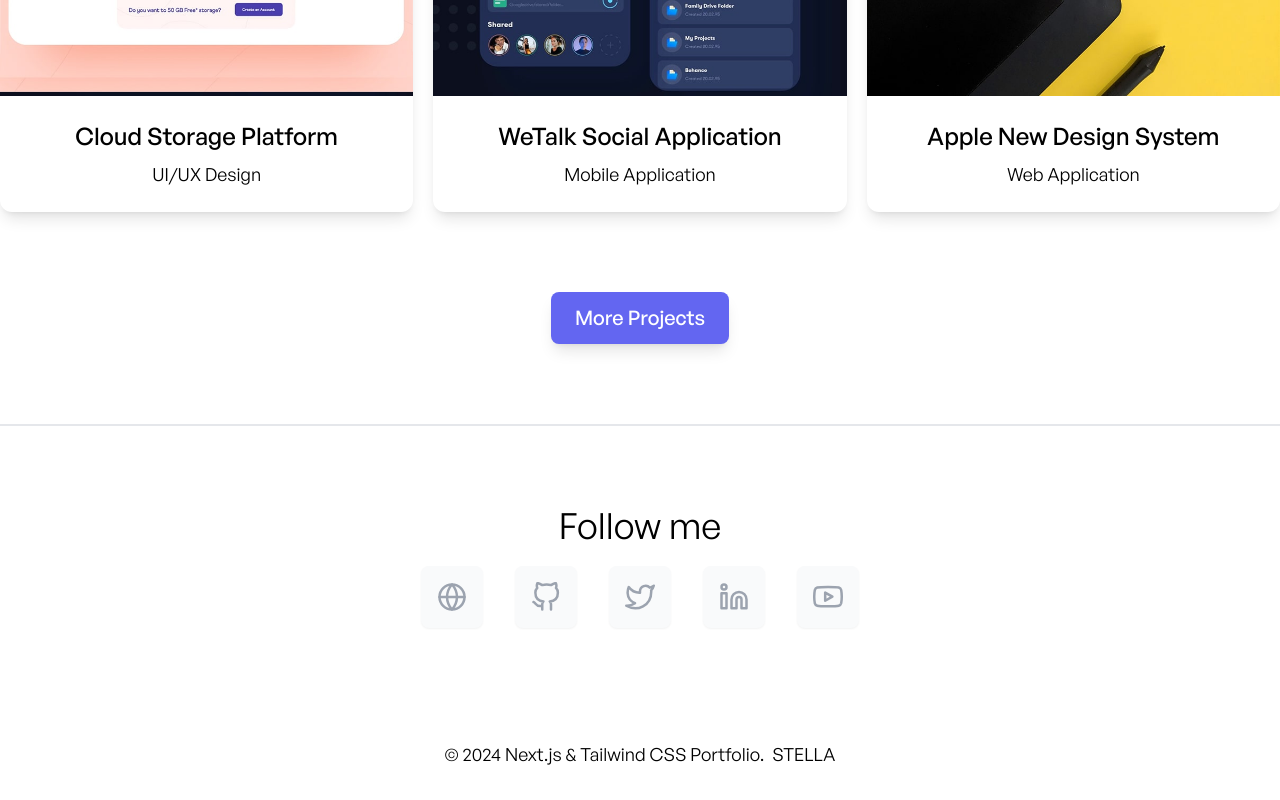
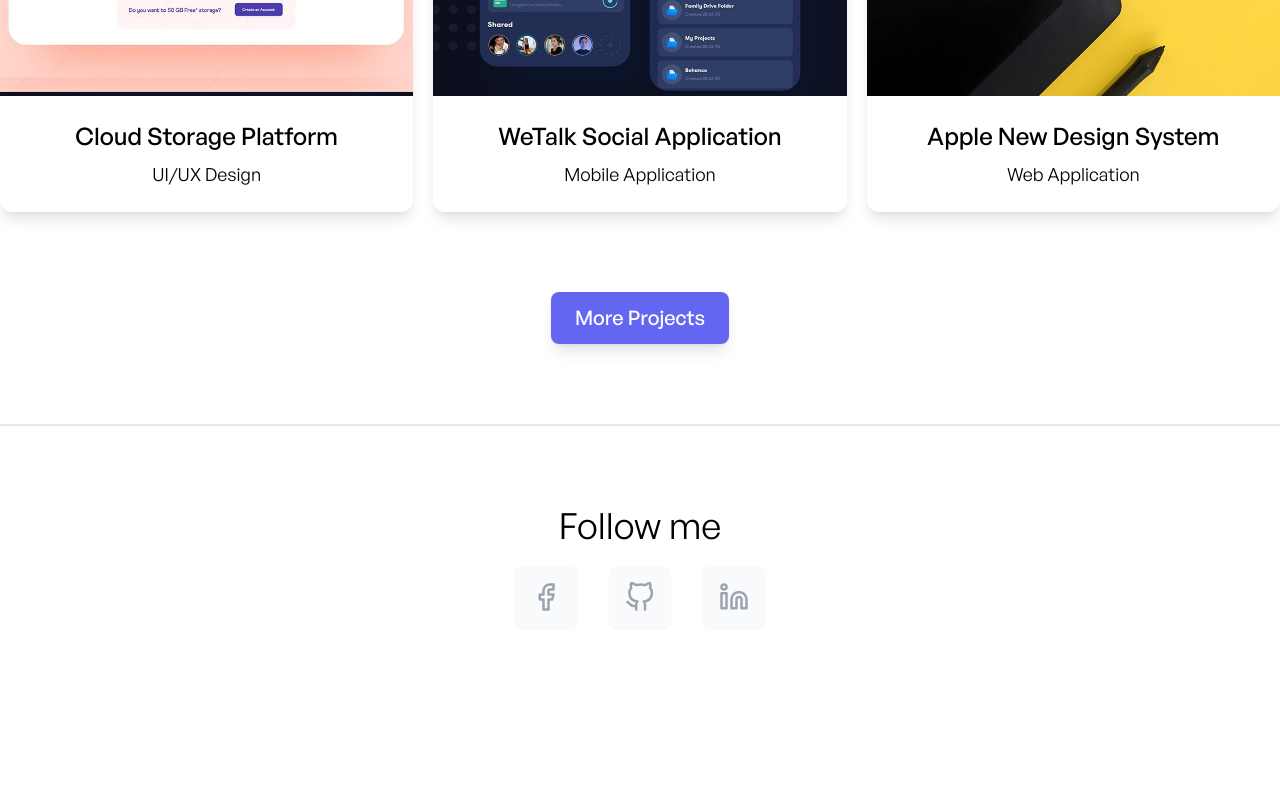
Before and after one commit to DongzhuTan93/My-Portfolio, a Next.js app in the folder my-next-app/: page / in a window 1280 px wide. Shown: the part 1880-2680 px from the top of the page. After the commit the page ends 2652 px from the top, so only its background shows below. Built offline with nearby package versions, Linux system fonts and the light colour scheme.

Commit message:
Remove theme from nav-bar and remove footer, add link to icon below follow me

```diff
--- a/my-next-app/src/components/shared/AppBanner.jsx
+++ b/my-next-app/src/components/shared/AppBanner.jsx
@@ -37,7 +37,7 @@ function AppBanner() {
 					}}
 					className="font-general-medium mt-4 text-lg md:text-xl lg:text-2xl xl:text-3xl text-center sm:text-left leading-normal text-gray-500 dark:text-gray-200"
 				>
-					A Full-Stack Developer & Design Enthusiast
+					A Full-Stack Developer & Design Enthusiast. I am a recent graduate in computer science. I feel comfortable working with technologies like JavaScript, React, Java, Node.js, TypeScript, WordPress
 				</motion.p>
 				<motion.div
 					initial={{ opacity: 0 }}
--- a/my-next-app/src/components/shared/AppFooter.jsx
+++ b/my-next-app/src/components/shared/AppFooter.jsx
@@ -1,39 +1,23 @@
-import {
-	FiGithub,
-	FiTwitter,
-	FiLinkedin,
-	FiGlobe,
-	FiYoutube,
-} from 'react-icons/fi';
-import AppFooterCopyright from './AppFooterCopyright';
+import { FiFacebook, FiGithub, FiLinkedin } from 'react-icons/fi';
+
 
 const socialLinks = [
 	{
 		id: 1,
-		icon: <FiGlobe />,
-		url: 'https://www.stoman.me/',
+		icon: <FiFacebook  />,
+		url: 'https://www.facebook.com/profile.php?id=100011098393357',
 	},
 	{
 		id: 2,
 		icon: <FiGithub />,
-		url: 'https://github.com/realstoman',
-	},
-	{
-		id: 3,
-		icon: <FiTwitter />,
-		url: 'https://twitter.com/realstoman',
+		url: 'https://github.com/DongzhuTan93',
 	},
 	{
 		id: 4,
 		icon: <FiLinkedin />,
-		url: 'https://www.linkedin.com/in/realstoman',
-	},
-	{
-		id: 5,
-		icon: <FiYoutube />,
-		url: 'https://www.youtube.com/c/realstoman',
-	},
-];
+		url: 'https://www.linkedin.com/in/dongzhu-tan-891b13241/',
+	}
+]; // I got inspiration here: https://react-icons.github.io/react-icons/search/#q=faceBook
 
 function AppFooter() {
 	return (
@@ -59,8 +43,6 @@ function AppFooter() {
 						))}
 					</ul>
 				</div>
-
-				<AppFooterCopyright />
 			</div>
 		</div>
 	);
--- a/my-next-app/src/components/shared/AppFooterCopyright.jsx
+++ /dev/null
@@ -1,26 +0,0 @@
-function AppFooterCopyright() {
-	return (
-		<div className="font-general-regular flex justify-center items-center text-center">
-			<div className="text-lg text-ternary-dark dark:text-ternary-light">
-				&copy; {new Date().getFullYear()}
-				<a
-					href="https://github.com/realstoman/nextjs-tailwindcss-portfolio"
-					target="__blank"
-					className="hover:underline hover:text-indigo-600 dark:hover:text-indigo-300 ml-1 duration-500"
-				>
-					Next.js & Tailwind CSS Portfolio
-				</a>
-				.{' '}
-				<a
-					href="https://stoman.me"
-					target="__blank"
-					className="text-secondary-dark dark:text-secondary-light font-medium uppercase hover:underline hover:text-indigo-600 dark:hover:text-indigo-300 ml-1 duration-500"
-				>
-					Stella
-				</a>
-			</div>
-		</div>
-	);
-}
-
-export default AppFooterCopyright;
--- a/my-next-app/src/components/shared/AppHeader.jsx
+++ b/my-next-app/src/components/shared/AppHeader.jsx
@@ -49,47 +49,14 @@ function AppHeader() {
 						<Link href="/">
 								<Image
 									src={ logo }
-									alt="Dark Logo"
+									alt="Logo"
 									width={80}
 									height={80}
 								/>
 						</Link>
 					</div>
 
-					{/* Theme switcher small screen */}
-					<div
-						onClick={() => setTheme(activeTheme)}
-						aria-label="Theme Switcher"
-						className="block sm:hidden ml-0 bg-primary-light dark:bg-ternary-dark p-3 shadow-sm rounded-xl cursor-pointer"
-					>
-						{activeTheme === 'dark' ? (
-							<FiMoon className="text-ternary-dark hover:text-gray-400 dark:text-ternary-light dark:hover:text-primary-light text-2xl" />
-						) : (
-							<FiSun className="text-gray-200 hover:text-gray-50 text-2xl" />
-						)}
-					</div>
 
-					{/* Small screen hamburger menu */}
-					<div className="sm:hidden">
-						<button
-							onClick={toggleMenu}
-							type="button"
-							className="focus:outline-none"
-							aria-label="Hamburger Menu"
-						>
-							<svg
-								xmlns="http://www.w3.org/2000/svg"
-								viewBox="0 0 24 24"
-								className="h-7 w-7 fill-current text-secondary-dark dark:text-ternary-light"
-							>
-								{showMenu ? (
-									<FiX className="text-3xl" />
-								) : (
-									<FiMenu className="text-3xl" />
-								)}
-							</svg>
-						</button>
-					</div>
 				</div>
 
 				{/* Header links small screen */}
@@ -161,18 +128,7 @@ function AppHeader() {
 						</button>
 					</div>
 
-					{/* Theme switcher large screen */}
-					<div
-						onClick={() => setTheme(activeTheme)}
-						aria-label="Theme Switcher"
-						className="ml-8 bg-primary-light dark:bg-ternary-dark p-3 shadow-sm rounded-xl cursor-pointer"
-					>
-						{activeTheme === 'dark' ? (
-							<FiMoon className="text-ternary-dark hover:text-gray-400 dark:text-ternary-light dark:hover:text-primary-light text-2xl" />
-						) : (
-							<FiSun className="text-gray-200 hover:text-gray-50 text-2xl" />
-						)}
-					</div>
+
 				</div>
 			</div>
 			<div>
```
